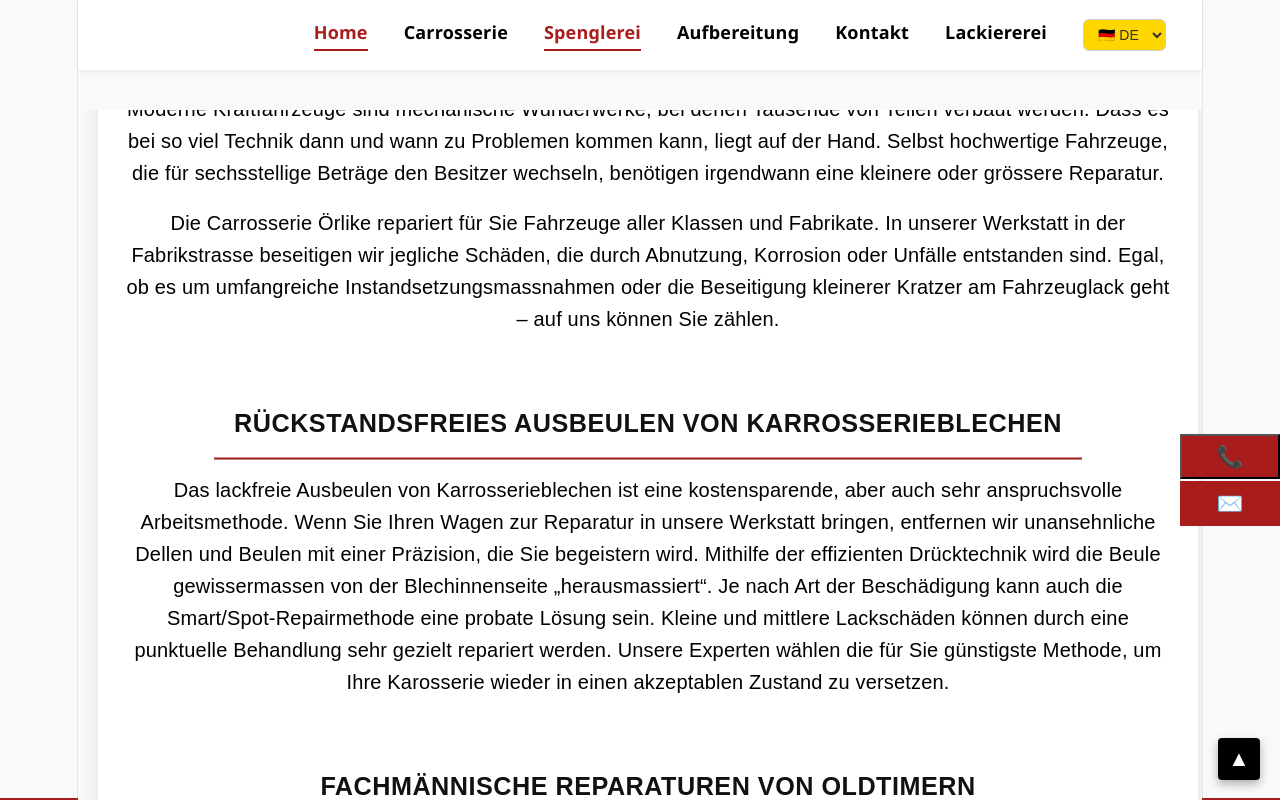
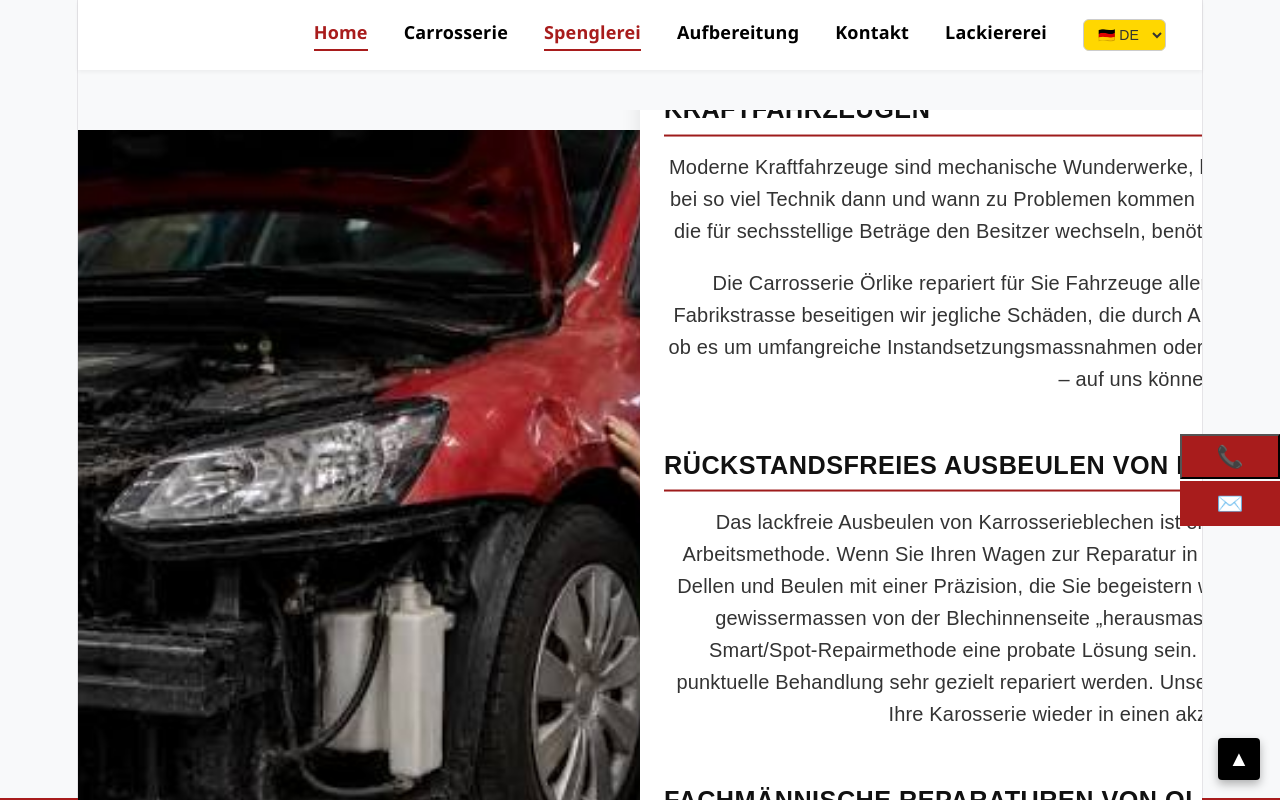
Before and after one commit to elias4864/Website-Carosserie-Oerlikon, a React (Vite) app: page /reparatur in a window 1280 px wide. Shown: the top 800 px of the page. Built offline with nearby package versions, Linux system fonts and the light colour scheme.

Commit message:
Added Spenglerarbeiten and Images on Lackiererei Page

```diff
--- a/index.html
+++ b/index.html
@@ -13,7 +13,7 @@
       const path = window.location.pathname;
 
       if (path.includes('/carosserie')) {
-        document.title = "Carosserie–Carosserie Örlike TL AG";
+        document.title = "Reparatur–Carosserie Örlike TL AG";
       } else if (path.includes('/aufbereitung')) {
         document.title = "Aufbereitung–Carosserie Örlike TL AG";
       } else if (path.includes('/impressum')) {
--- a/src/assets/Styles/Aufbereitung.css
+++ b/src/assets/Styles/Aufbereitung.css
@@ -7,18 +7,6 @@
     padding: 20px;
     line-height: 1.6;
     color: black;
-    box-sizing: border-box;
-}
-.aufbereitung-container {
-    display: flex;
-    flex-direction: column;
-    gap: 35px;
-    max-width: 1200px;
-    margin: 30px auto;
-    padding: 30px;
-    line-height: 1.7;
-    color: black;            /* Weiße Standardschrift */
-    border-radius: 8px;
     box-sizing: border-box;
 }
 
--- a/src/assets/Styles/Carosserie.css
+++ b/src/assets/Styles/Carosserie.css
@@ -1,85 +1,12 @@
-
-
-.bold{
-    font-weight: bold;
-    text-align: center;
-    font-size: 3rem;
-    color: #000000;
-}
-
-/* Grundlegendes Layout & Body */
-html, body {
-    margin: 0;
-    padding: 0;
-    width: 100%;
-    overflow-x: hidden; /* Verhindert horizontales Scrollen */
-    background-color: #f8f9fa;
-}
-
-
-
-
-
-
-    .text-box {
-        padding: 20px;
-        text-align: center;
-    }
-
-    .content-section {
-        font-size: 1.5rem;
-    }
-
-    .section-title {
-        font-size: 20px;
-    }
-
-/* Container für die Textbox mit Innenabständen */
-/* Schwarzer Hintergrund für die Textbox */
-.carosserie-section {
-    width: 100%;
-    overflow: hidden;
-    display: flex;
-    flex-direction: column;
-    align-items: center;
-
-}
-
-
-.section-title{
-    color: #ffffff;
-    font-size: 2.2rem;
-    font-weight: 700;
-    font-family: Orbitron, sans-serif;
-    align-items: flex-start;
-    flex-direction: column;
-    max-width: 900px;
-    margin: 0 auto;
-    padding: 20px;
-    box-sizing: border-box;
-    text-align: left;
-    margin-top: 36px;
-    margin-bottom: 14px;
-}
-.image-wrapper {
-    width: 100vw;
-    position: relative;
-    left: 50%;
-    transform: translateX(-50%);
-    overflow: hidden;
-    margin: 30px 0;
-}
-
-/* Bild über die volle Breite */
-/* Haupt-Container oder Body gegen horizontales Ausbrechen absichern */
-
+/* Container für die Bild-Sektion */
 .carosserie-section {
     width: 100%;
     overflow: hidden;
 }
 
+/* Bild über die volle Bildschirmbreite */
 .carosserie-auto {
-
+    background-size: cover;       /* Skaliert das Bild auf die volle Fläche */
     background-position: center;  /* Zentriert das Bild */
     background-repeat: no-repeat;
     width: 100vw;                 /* Nutzt die volle Bildschirmbreite */
@@ -91,93 +18,77 @@ html, body {
     min-height: 400px;
     box-sizing: border-box;
 
-    object-fit: cover;
-    object-position: center;
-    height: 450px; /* Beliebige Höhe für das Banner */
-    display: block;
-    /* Perfekte Zentrierung ohne Scrollbalken */
-    background-size: cover;       /* Skaliert das Bild auf die volle Fläche */
-
-    flex-direction: column;
-    gap: 35px; /* Abstand zwischen den einzelnen <section>-Blöcken */
-    max-width: 900px;
-    padding: 20px;
-    line-height: 1.6;
-    color: black;
-
 }
 
-/* Mobilanpassung */
+/* Textbox sauber zentriert und mit ausreichend Abstand nach unten verschoben */
+.text-box {
+    width: 100%;
+    max-width: 1100px;
+    background-color: #ffffff;
+    padding: 40px;
 
+    /* 60px Abstand oben zum Bild, 80px Abstand unten */
+    margin: 60px auto 80px auto;
 
+    box-sizing: border-box;
+    box-shadow: 0 4px 20px rgba(0, 0, 0, 0.1);
+    border-radius: 8px;
+
+    display: flex;
+    flex-direction: column;
+    align-items: flex-start;
+}
+
+.section-title {
+    font-size: 1.6rem;
+    font-weight: 700;
+    font-family: Orbitron, sans-serif;
+    color: #000000;
+    text-align: left;
+    margin-top: 30px;
+    margin-bottom: 15px;
+    width: 100%;
+}
+
+.text-box p {
+    color: #333333;
+    font-family: Orbitron, sans-serif;
+    font-size: 1.1rem;
+    line-height: 1.65;
+    margin-bottom: 20px;
+    text-align: left;
+}
+
+/* Mobile Anpassung */
 @media (max-width: 768px) {
     .carosserie-auto {
-        height: 250px;
+        height: 40vh;
+        min-height: 250px;
     }
 
     .text-box {
         padding: 24px 18px;
-        margin: 15px auto;
+        margin: 30px 15px 50px 15px;
+        width: auto;
     }
 
     .section-title {
-        font-size: 1.6rem;
-    }
-
-    .title-bold,
-    .content-section {
-        font-size: 1.15rem;
+        font-size: 1.3rem;
     }
 
     .text-box p {
         font-size: 1rem;
     }
 }
-/* Textbox sauber zentriert unter dem Bild */
-.title-bold,
-.content-section {
-    color: #000000;
-    font-size: 1.4rem;
-    font-weight: 800;
-    text-transform: uppercase;
-    margin-top: 10px;
-    margin-bottom: 20px;
-    line-height: 1.4;
-    letter-spacing: 0.5px;
+
+.carosserie-container {
+    display: flex;
+    flex-direction: column;
+    gap: 35px; /* Abstand zwischen den einzelnen <section>-Blöcken */
+    max-width: 900px;
+    margin: 0 auto;
+    padding: 20px;
+    line-height: 1.6;
+    color: black;
+    box-sizing: border-box;
 }
-.section-title {
-    display: flex;
-    flex-direction: column; /* Erzwingt das Stapeln untereinander */
-    font-size: 1.3rem;
-    align-items: flex-start; /* Oder center, je nach Wunsch */
-    font-weight: 700;
-    color: black;
-    margin-top: 10px;
-    margin-bottom: 8px;
-}
-/* Untertitel: Schwarz, deutlich hervorgehoben */
-
-/* Fließtext für gute Lesbarkeit */
-.text-box p {
-    color: black;
-    font-family: Orbitron, sans-serif ;
-    font-size: 3rem;
-    line-height: 1.65;
-    margin-bottom: 18px;
-}
-
-/* Container mit angenehmer Maximalbreite */
-.text-box {
-    width: 100%;
-    display: flex;
-    flex-direction: column; /* Vertikales Stapeln untereinander */
-    align-items: flex-start;
-    max-width: 1100px;
-    background-color: #ffffff;
-    padding: 40px;
-    margin: 40px auto;
-    box-sizing: border-box;
-    box-shadow: 0 4px 20px rgba(0, 0, 0, 0.1);
-    border-radius: 8px;
-
-}
--- a/src/assets/Styles/Home.css
+++ b/src/assets/Styles/Home.css
@@ -15,6 +15,13 @@ html, body {
     height: 60vh; /* Oder z. B. 500px je nach gewünschter Höhe */
     box-sizing: border-box;
     overflow: hidden;
+}
+
+
+.marketingmaster {
+    color: inherit;
+    text-decoration: underline;
+    text-size-adjust: 100%;
 }
 
 .streetview iframe {
--- a/src/assets/Styles/Lackiererei.css
+++ b/src/assets/Styles/Lackiererei.css
@@ -15,27 +15,35 @@
 
 /* Bild Styling */
 .lackiererei {
+
+    background-size: cover;       /* Skaliert das Bild auf die volle Fläche */
+    background-position: center;  /* Zentriert das Bild */
+    background-repeat: no-repeat;
+    width: 100vw;                 /* Nutzt die volle Bildschirmbreite */
     position: relative;
-    width: 100vw;
     left: 50%;
+    right: 50%;
     margin-left: -50vw;
+    margin-right: -50vw;
+    min-height: 400px;
+    box-sizing: border-box;
+}
 
-    min-height: 60vh;
-    background-size: cover;
-    background-position: center;
-    background-repeat: no-repeat;
 
+
+
+
+.lackiererei-container {
     display: flex;
     flex-direction: column;
-    justify-content: center;
-    align-items: center;
-    text-align: center;
-
-    padding: 60px 20px;
+    gap: 35px; /* Abstand zwischen den einzelnen <section>-Blöcken */
+    max-width: 900px;
+    margin: 0 auto;
+    padding: 20px;
+    line-height: 1.6;
+    color: black;
     box-sizing: border-box;
-
 }
-
 /* Text auf dem Bild (Overlay oben) */
 .hero-text-overlay {
     position: absolute;
--- a/src/assets/Styles/Spenglerarbeiten.css
+++ b/src/assets/Styles/Spenglerarbeiten.css
@@ -19,3 +19,16 @@
     padding: 60px 20px;
     box-sizing: border-box;
 }
+
+
+.spengelerei-container {
+    display: flex;
+    flex-direction: column;
+    gap: 35px; /* Abstand zwischen den einzelnen <section>-Blöcken */
+    max-width: 900px;
+    margin: 0 auto;
+    padding: 20px;
+    line-height: 1.6;
+    color: black;
+    box-sizing: border-box;
+}
--- a/src/assets/pages/Carosserie.jsx
+++ b/src/assets/pages/Carosserie.jsx
@@ -2,18 +2,16 @@ import React from 'react';
 // Passe den Pfad zu deiner Home.css bei Bedarf an (z. B. '../components/Styles/Home.css')
 
 import '../Styles/Carosserie.css';
+import '../Styles/App.css';
 import Auto from '../Auto.jpg';
-import '../Styles/App.css';
 
 
 function CarosseriePage() {
     return (
         <div className="Background-Intro">
-            <section className="carosserie-section">
-                <div className="image-wrapper">
-                    <img src={Auto} alt="Auto Reparatur" className="carosserie-auto" />
-                </div>
-            </section>
+            <div className="carosserie-container">
+            <img className="carosserie-auto" src={Auto} />
+
 
             <div className="text-box text-box-spaced">
                 <h2 className="section-title">
@@ -37,8 +35,11 @@ function CarosseriePage() {
                 <p>
                     Die Reparatur von Oldtimern ist ein Gebiet, auf dem sich nur wenige Carrosserie-Spengler gut auskennen. Dies hat eine Vielzahl von Gründen. Der wohl Wichtigste ist, dass in früheren Zeiten andere Materialien für den Fahrzeugbau verwendet wurden. Ein Cabrio aus den 60ern hat hinsichtlich der Karrosseriepflege andere Ansprüche als ein Kleinwagen, der aus den späten 2000er-Jahren stammt. Unsere Fachleute sind mit diesen Besonderheiten bestens vertraut und verfügen über eine umfangreiche Expertise bei der Reparatur von Oldtimern aller Art. Die Instandsetzung von seltenen Exemplaren ist unsere Spezialität: Hier sind unsere Spengler voll in ihrem Element. Bringen Sie Ihr Sammlerstück in unsere Werkstatt – Sie werden es nicht bereuen!
                 </p>
+
             </div>
+            </div> {/* Schliesst carosserie-container */}
         </div>
+
     );
 }
 
--- a/src/assets/pages/Lackierei.jsx
+++ b/src/assets/pages/Lackierei.jsx
@@ -7,7 +7,7 @@ function Lackierei() {
     return (
         <div className="Background-Intro">
                 {/* Full-Width Bild-Wrapper */}
-                    <div className="image-wrapper">
+                    <div className="lackiererei-container">
                         <img src={Lackiererei} alt="Autoaufbereitung" className="lackiererei " />
                         </div>
             <div className="text-box text-box-spaced">
--- a/src/assets/pages/Spenglerarbeiten.jsx
+++ b/src/assets/pages/Spenglerarbeiten.jsx
@@ -7,7 +7,7 @@ function Spenglerarbeiten({lang} ) {
     return (
         <div className="Background-Intro">
             {/* Full-Width Bild-Wrapper */}
-            <div className="image-wrapper">
+            <div className="spenglerei-container">
                 <img src={Spenglerei} alt="Spenglerei" className="spenglerei-img" />
             </div>
 
```
Also changed, not shown: src/assets/pages/Home.jsx (+24 -6 lines), 2 other files (tests, documents, lock files or other folders).
